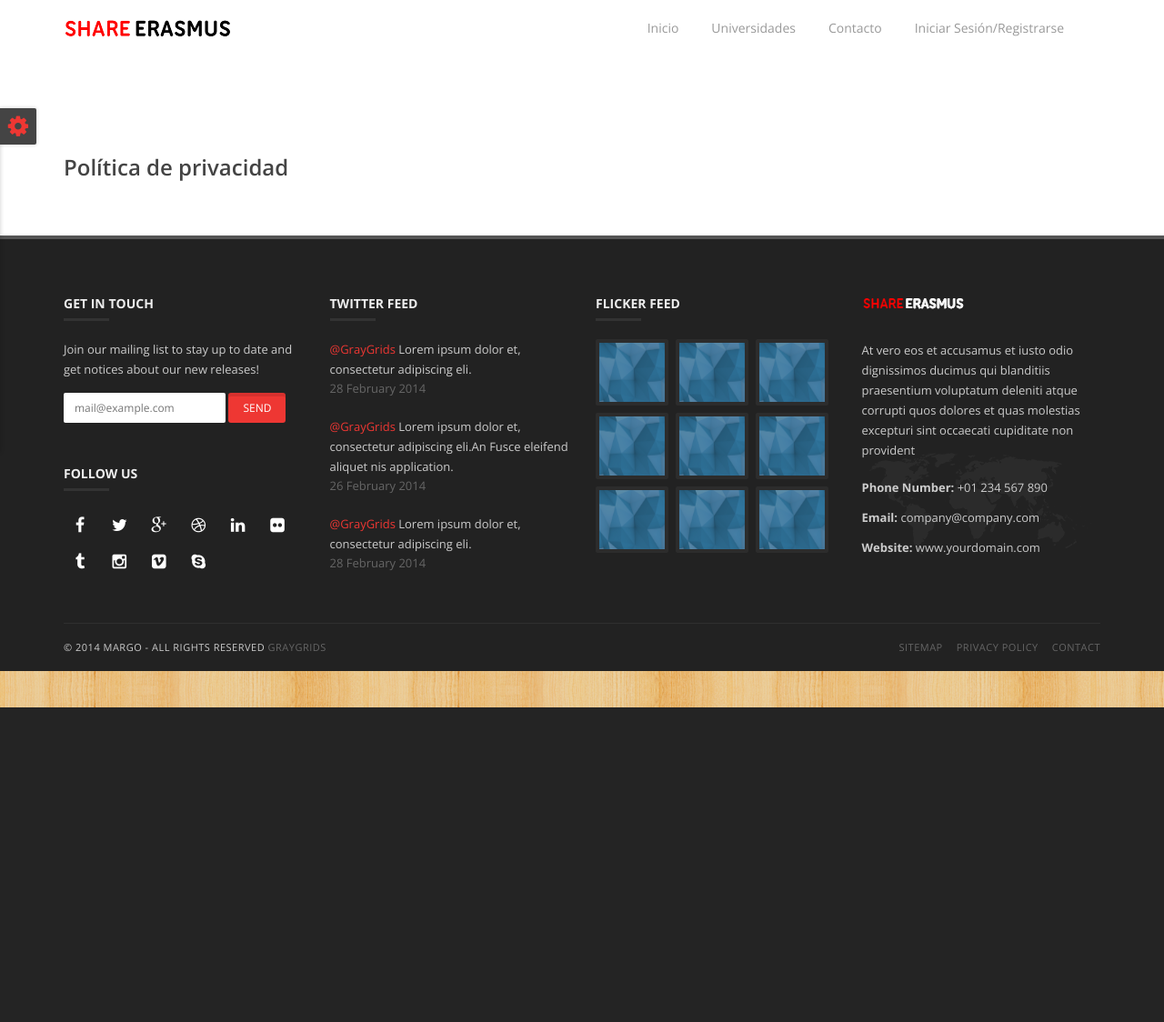
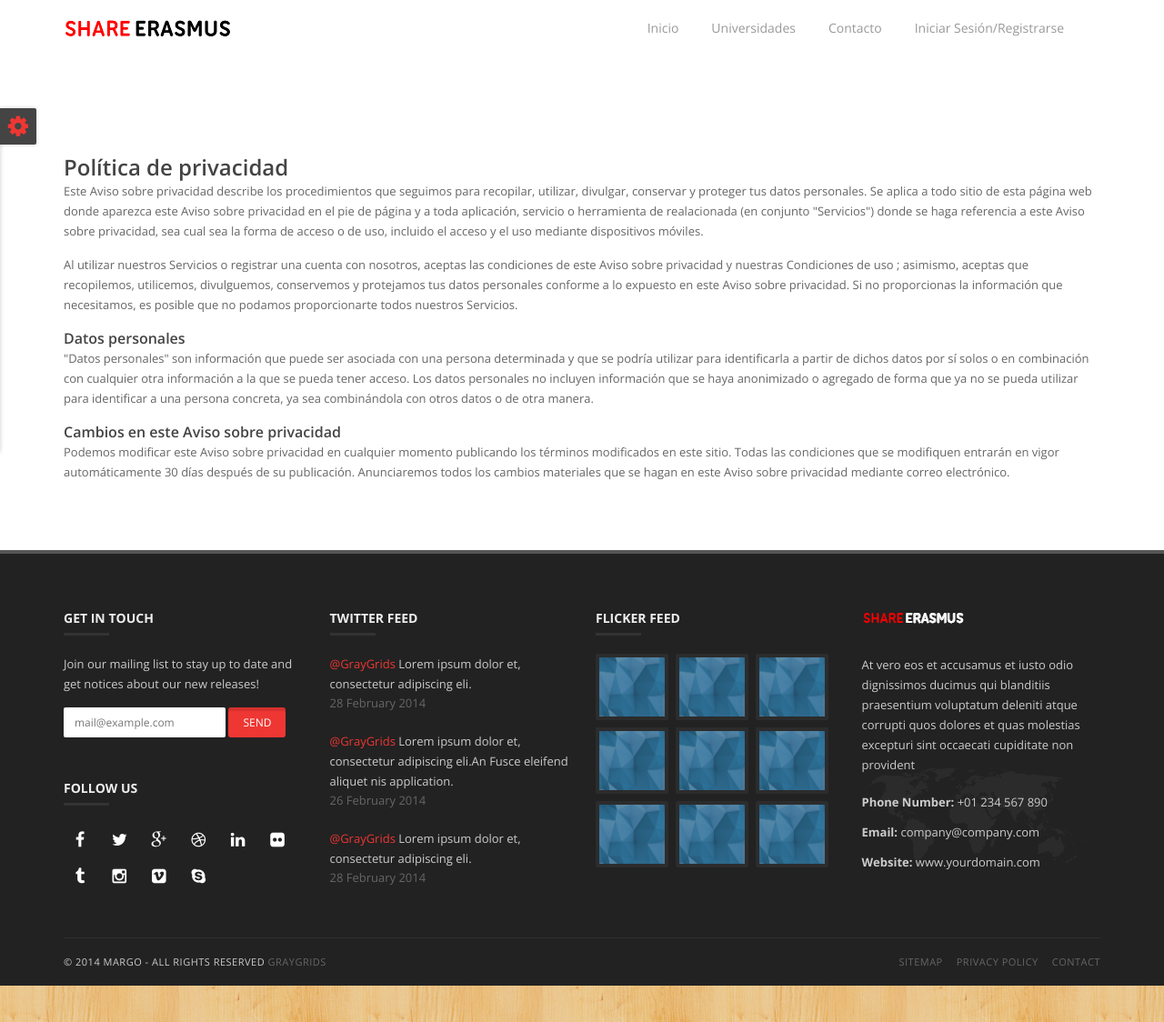
Before and after one commit to marved/erasmus, a Django app: page /privacy_policy in a window 1280 px wide. Shown: the part 41-1165 px from the top of the page at 91% size. Before the commit the page ends 819 px from the top, so only its background shows below. Run offline with Django 3.2, Linux system fonts and the light colour scheme.

Commit message:
Added text to privacy policy

```diff
--- a/shareErasmus/templates/shareErasmus/privacy-policy.html
+++ b/shareErasmus/templates/shareErasmus/privacy-policy.html
@@ -6,6 +6,28 @@
   <div class="container">
     <div class="page-content">
       <h1>Política de privacidad</h1>
+      <p>
+      Este Aviso sobre privacidad describe los procedimientos que seguimos para recopilar, utilizar, divulgar, conservar y proteger tus datos personales. Se aplica a todo sitio de esta página web donde aparezca este Aviso sobre privacidad en el pie de página y a toda aplicación, servicio o herramienta de realacionada (en conjunto "Servicios") donde se haga referencia a este Aviso sobre privacidad, sea cual sea la forma de acceso o de uso, incluido el acceso y el uso mediante dispositivos móviles.
+      </p>
+
+      <p>
+      Al utilizar nuestros Servicios o registrar una cuenta con nosotros, aceptas las condiciones de este Aviso sobre privacidad y nuestras Condiciones de uso ; asimismo, aceptas que recopilemos, utilicemos, divulguemos, conservemos y protejamos tus datos personales conforme a lo expuesto en este Aviso sobre privacidad. Si no proporcionas la información que necesitamos, es posible que no podamos proporcionarte todos nuestros Servicios.
+      </p>
+
+      <h4>
+          Datos personales
+      </h4>
+
+      <p>
+      "Datos personales" son información que puede ser asociada con una persona determinada y que se podría utilizar para identificarla a partir de dichos datos por sí solos o en combinación con cualquier otra información a la que se pueda tener acceso. Los datos personales no incluyen información que se haya anonimizado o agregado de forma que ya no se pueda utilizar para identificar a una persona concreta, ya sea combinándola con otros datos o de otra manera.
+
+      </p>
+
+      <h4>Cambios en este Aviso sobre privacidad</h4>
+
+      <p>
+      Podemos modificar este Aviso sobre privacidad en cualquier momento publicando los términos modificados en este sitio. Todas las condiciones que se modifiquen entrarán en vigor automáticamente 30 días después de su publicación. Anunciaremos todos los cambios materiales que se hagan en este Aviso sobre privacidad mediante correo electrónico.
+      </p>
     </div>
   </div>
 </div>
```
